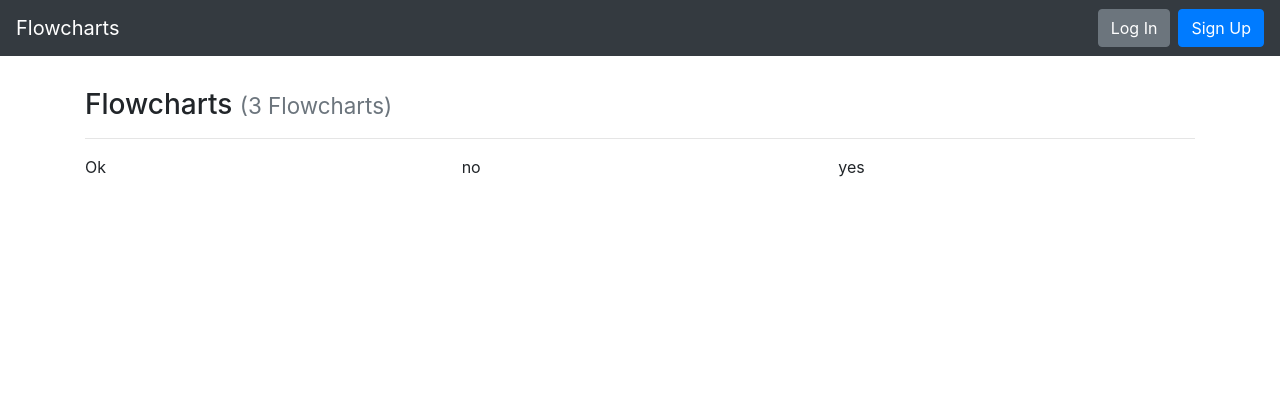
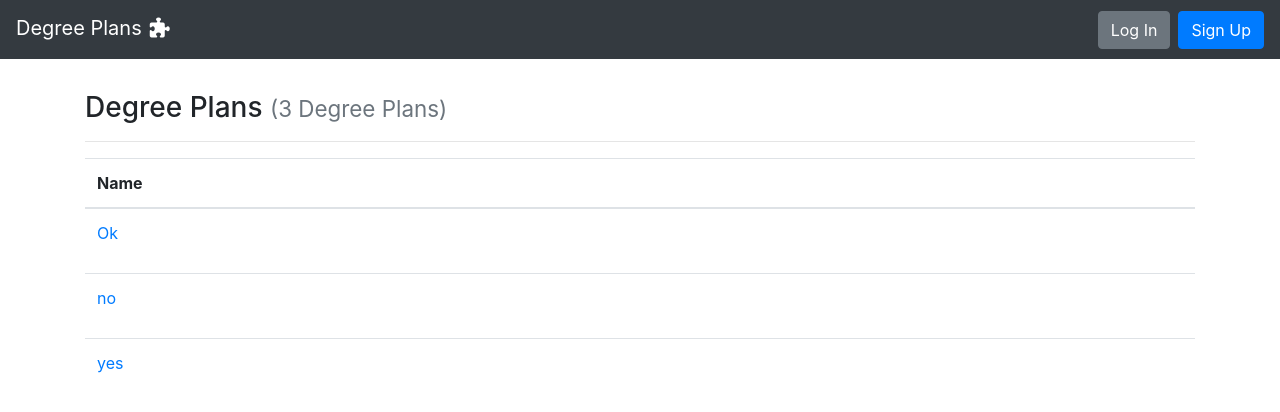
Before and after one commit to atleastzero/XYearDjango, a Django app: page / in a window 1280 px wide. Shown: the top 412 px of the page. Run offline with Django 3.2, Linux system fonts and the light colour scheme; data comes from the database, SQL or seed files in the repository; both versions use the stored data as it was after the commit; some libraries are stand-ins or nearby versions.

Commit message:
Fixed font awesome link.

```diff
--- a/api/urls.py
+++ b/api/urls.py
@@ -4,5 +4,5 @@ from api.views import FlowchartList, FlowchartDetail
 
 urlpatterns = [
     path('flowcharts/', FlowchartList.as_view(), name='flowchart_list'),
-    path('flowcharts/<str:slug>', FlowchartDetail.as_view(), name='flowchart_detail')
+    path('flowcharts/<int:pk>', FlowchartDetail.as_view(), name='flowchart_detail')
 ]
--- a/flowcharts/templates/flowcharts/flowchart_list.html
+++ b/flowcharts/templates/flowcharts/flowchart_list.html
@@ -1,17 +1,28 @@
 {% extends "partials/base.html" %} {% block content %}
 <h3>
-    Flowcharts {% if flowcharts %}
+    Degree Plans {% if flowcharts %}
     <small class="text-muted">
-        ({{ flowcharts|length }} Flowchart{{ flowcharts|length|pluralize:"s" }})
+        ({{ flowcharts|length }} Degree Plan{{ flowcharts|length|pluralize:"s" }})
     </small> {% endif %}
 </h3>
 
 <hr> {% if flowcharts %}
-<div class="card-columns">
-    {% for flowchart in flowcharts %}
-    <p>{{ flowchart.name }}</p>
-    {% endfor %}
-</div>
+<table class="table">
+    <thead>
+        <tr>
+            <th scope="col">Name</th>
+        </tr>
+    </thead>
+    <tbody>
+        {% for flowchart in flowcharts %}
+        <tr>
+            <td>
+                <p><a href="/{{ flowchart.slug }}">{{ flowchart.name }}</a></p>
+            </td>
+        </tr>
+        {% endfor %}
+    </tbody>
+</table>
 {% else %}
 <div class="alert alert-primary" role="alert">
     No flowcharts to display.
--- a/templates/partials/base.html
+++ b/templates/partials/base.html
@@ -4,14 +4,14 @@
 <head>
     <meta charset="utf-8">
     <meta name="viewport" content="width=device-width, initial-scale=1, shrink-to-fit=no">
-    <script src="https://kit.fontawesome.com/{{ FONT_AWESOME_KEY }}.js" crossorigin="anonymous"></script>
     <link rel="stylesheet" href="https://stackpath.bootstrapcdn.com/bootstrap/4.3.1/css/bootstrap.min.css" integrity="sha384-ggOyR0iXCbMQv3Xipma34MD+dH/1fQ784/j6cY/iJTQUOhcWr7x9JvoRxT2MZw1T" crossorigin="anonymous">
     <title>XYearPlan</title>
+    <script src="https://kit.fontawesome.com/b5ac685d88.js" crossorigin="anonymous"></script>
 </head>
 
 <body>
     <nav class="navbar navbar-expand-md navbar-dark bg-dark">
-        <a class="navbar-brand" href="{% url 'flowcharts:flowchart-list' %}"><i class="fas fa-puzzle-piece"></i> Flowcharts</a>
+        <a class="navbar-brand" href="{% url 'flowcharts:flowchart-list' %}"> Degree Plans<i class="mb-2 ml-2 fas fa-puzzle-piece"></i></a>
         <form class="form-inline ml-auto">
             {% if user.is_authenticated %}
             <div class="text-white">Hello, <strong>{{ user.username }}</strong>!</div>
```
Also changed, not shown: api/views.py (+9 -15 lines), db.sqlite3.
